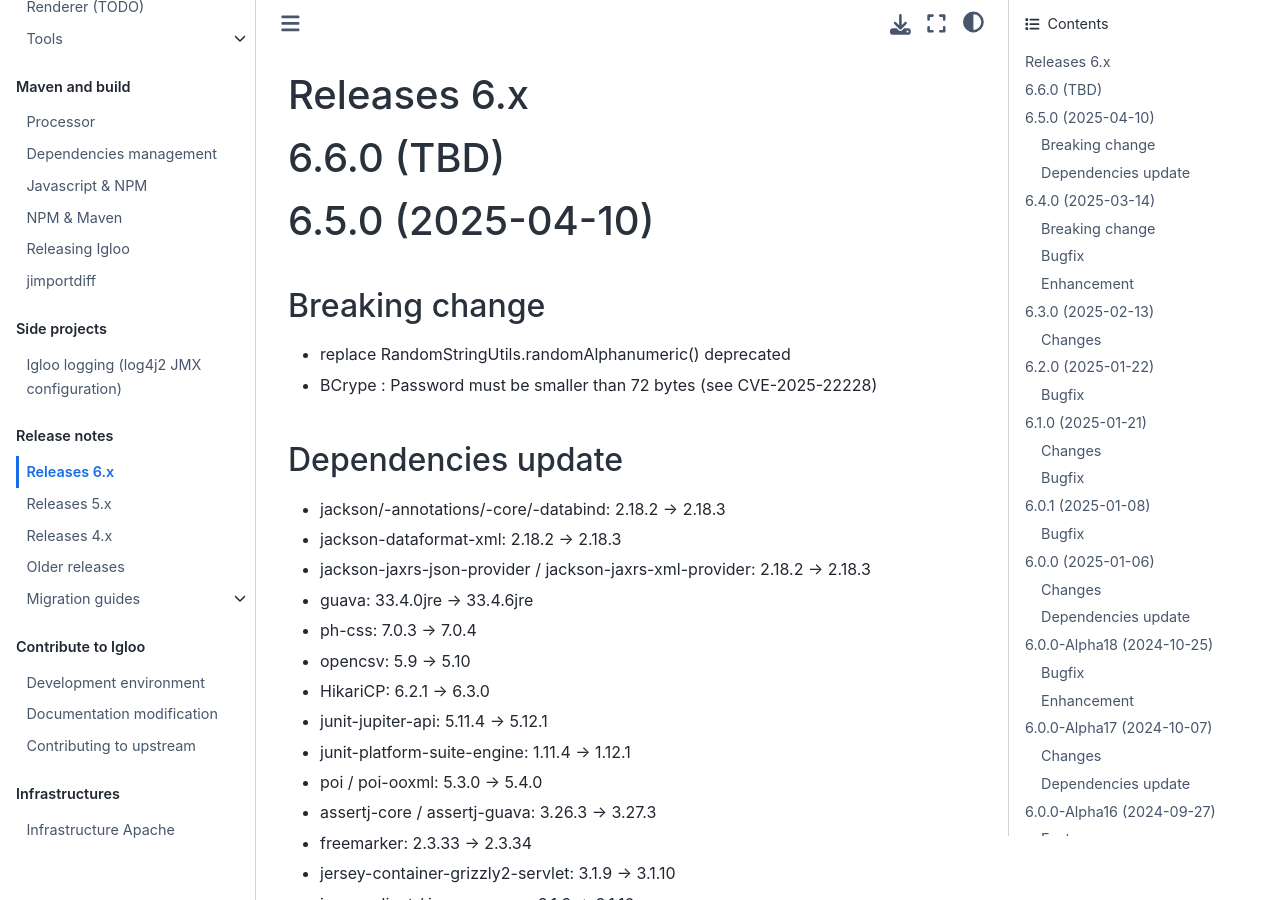
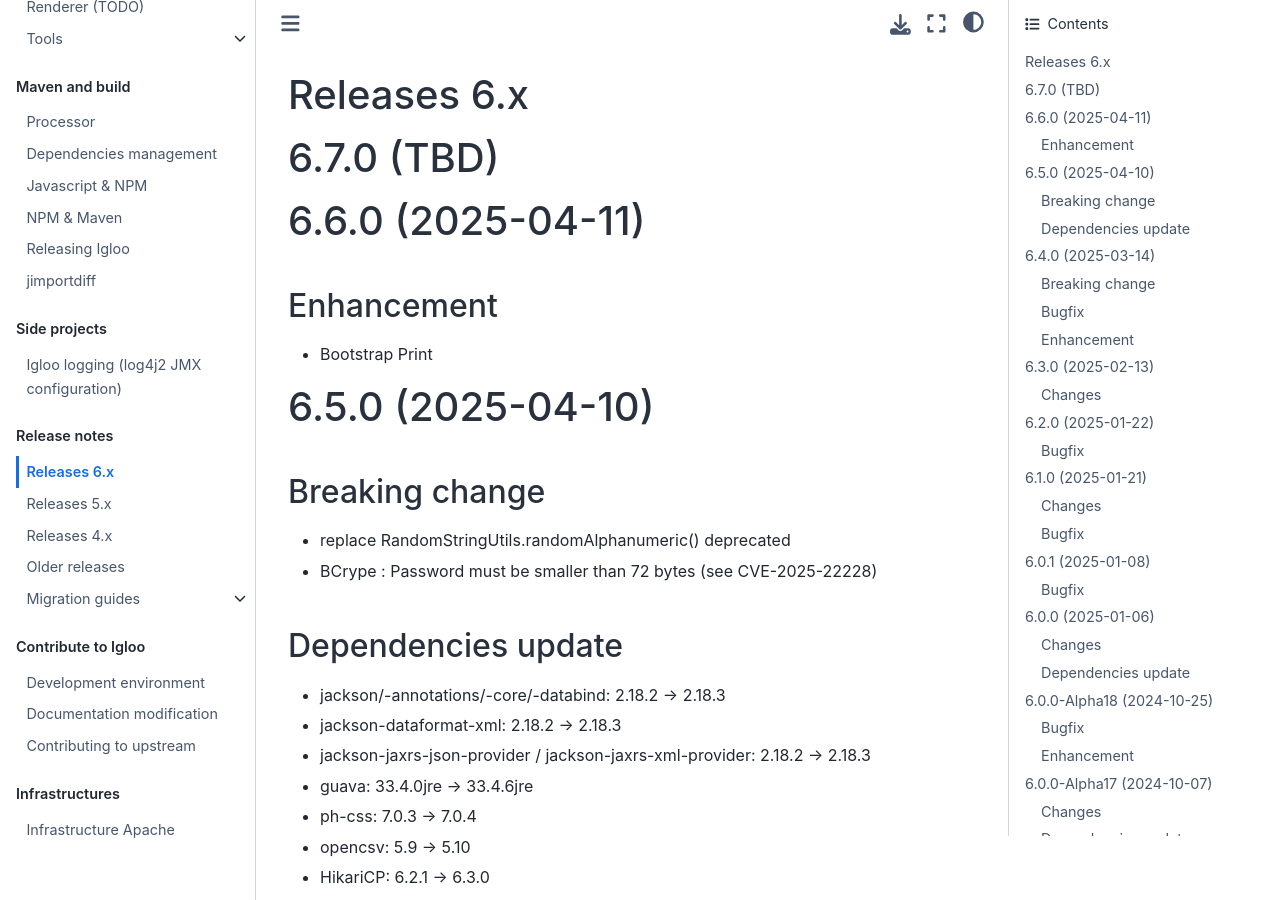
Before and after one commit to igloo-project/igloo-doc, a Sphinx documentation site: the page built from source/release-notes/releases-6.x.md, in a window 1280 px wide and 900 px high. Built offline with Sphinx 7.4.7 and the Sphinx Book theme 1.1.4, drawn with Linux system fonts in a browser that asks for light colours.

Commit message:
Changelog 6.6.0

```diff
--- a/source/release-notes/releases-6.x.md
+++ b/source/release-notes/releases-6.x.md
@@ -1,6 +1,12 @@
 # Releases 6.x
 
-# 6.6.0 (TBD)
+# 6.7.0 (TBD)
+
+# 6.6.0 (2025-04-11)
+
+## Enhancement
+
+* Bootstrap Print
 
 # 6.5.0 (2025-04-10)
 
```
